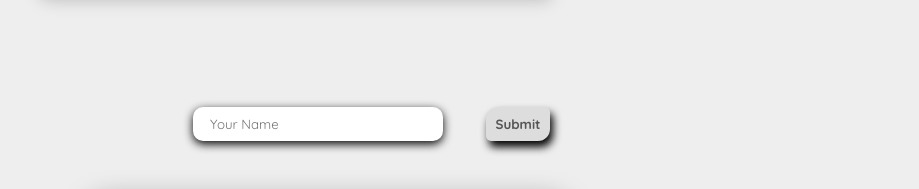
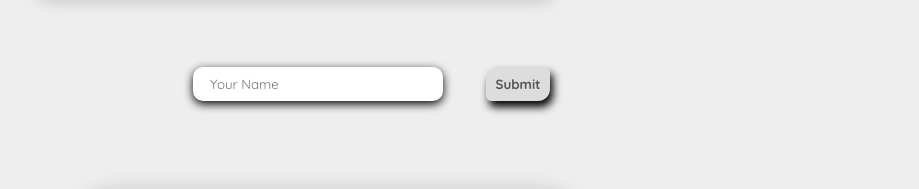
Before and after one commit to singhdeepak1020/Master-Card, a plain HTML site: page index.html in a window 1280 px wide. Shown: the part 133-322 px from the top of the page, without its empty margins (322-1241 px from the left). Drawn offline with Linux system fonts and the light colour scheme; a web font is replaced by a local one.

Commit message:
Update style.css

```diff
--- a/style.css
+++ b/style.css
@@ -33,7 +33,7 @@ form {
 }
 .input {
     position: absolute;
-    top: 24rem;
+    top: 20rem;
     width: 25rem; height: 3rem;
     border-radius: 10px;
     padding: 1.7rem;
@@ -44,7 +44,7 @@ form {
 }
 .submit {
     position: absolute;
-    top: 24rem;
+    top: 20rem;
     transform: translate(200px);
     border: none;
     padding: 0.9rem;
```
